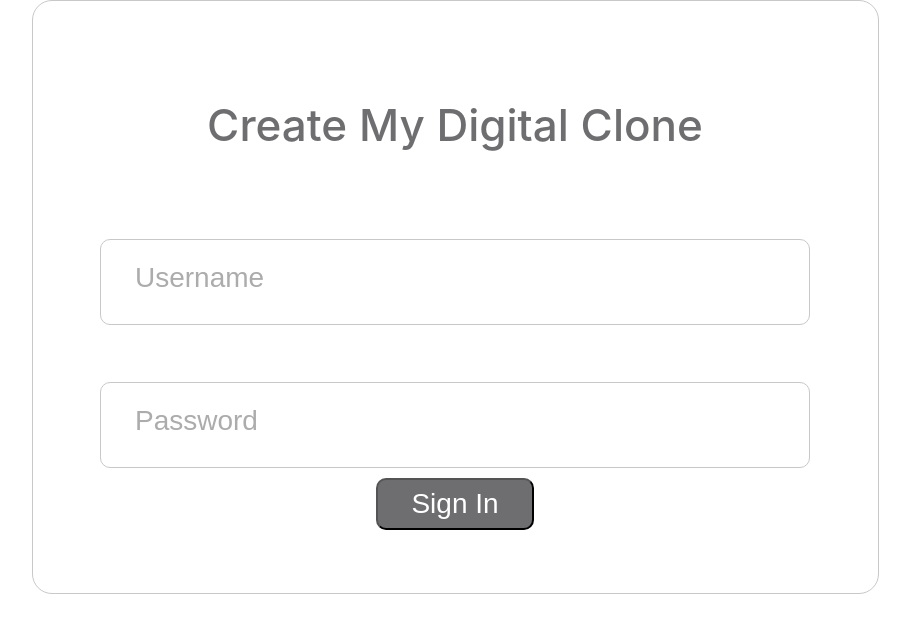
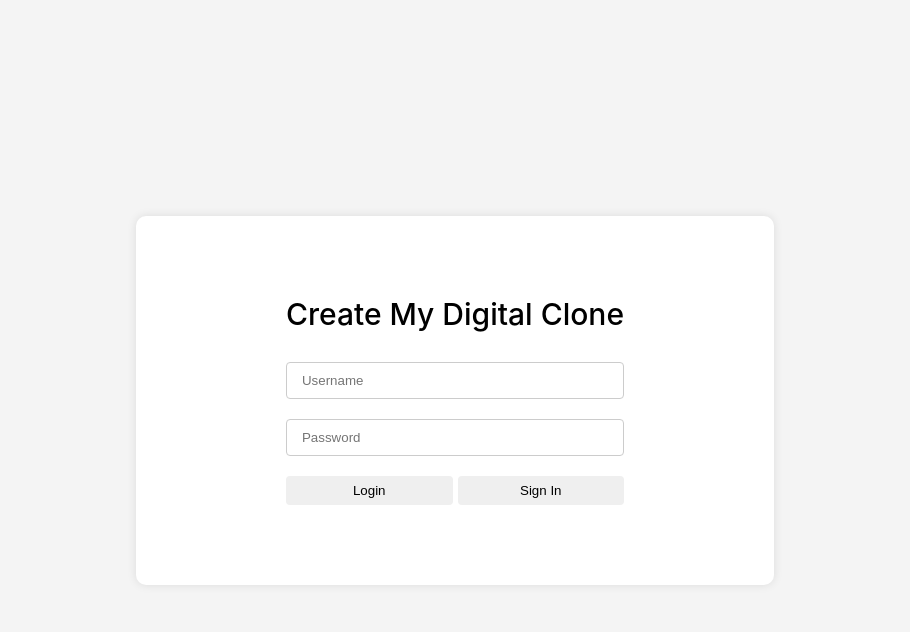
Before and after one commit to jlee4330/URP, a React (Create React App) app in the folder client/: page / in a window 1280 px wide. Shown: the top 632 px of the page, without its empty margins (185-1095 px from the left). Built offline with nearby package versions, Linux system fonts and the light colour scheme.

Commit message:
Login Page

```diff
--- a/client/src/Component/Login/login.css
+++ b/client/src/Component/Login/login.css
@@ -1,105 +1,95 @@
+body,
+html {
+    height: 100%;
+    /* This makes sure that the HTML and body tags take up the full height of the viewport */
+    margin: 0;
+    /* Removes the default margin provided by browsers */
+    display: flex;
+    /* Enables flexbox */
+    justify-content: center;
+    /* Centers content horizontally */
+    align-items: center;
+    /* Centers content vertically */
+    background-color: #f4f4f4;
+    /* Optional: sets a background color */
+}
 
 .signholder {
-    margin: auto;
-    width: 847px;
-
-
-}
-
-.signinbox {
     display: flex;
     flex-direction: column;
     align-items: center;
-
-    margin-bottom: 24px;
-
-    height: 280px;
-    border-radius: 4px;
-    border: solid 1px #c8c8c8;
-    background-color: white;
-}
-
-.signinTitle {
-    font-size: 44px;
-    font-weight: 500;
-    color: #6E6D70;
-    margin: 97px 0 30px;
-
-}
-
-.signInput {
-    width: 704px;
-    height: 82px;
+    padding: 80px 150px;
+    box-shadow: 0px 0px 10px 0px rgba(0, 0, 0, 0.1);
+    /* Optional: Adds a shadow for better visibility */
+    background: white;
+    /* Optional: sets a background color for the signholder */
     border-radius: 10px;
-    margin-top: 57px;
-    border: solid 1px #c8c8c8;
-}
-
-.loginBtn {
-    width: 158px;
-    height: 52px;
-    margin-top: 10px;
-
-    border-radius: 10px;
-
-    font-size: 28px;
-    background-color: #6E6D70;
-    color: white;
-}
-
-.loginBtn:hover {
-    background-color: #00A490;
-}
-
-.createAccountbox {
-    display: flex;
-    flex-direction: row;
-    align-items: center;
-    justify-content: center;
-
-    margin: auto;
-
-    height: 60px;
-    border-radius: 4px;
-    border: solid 1px #c8c8c8;
-    background-color: white;
-
-    font-size: 14px;
-}
-
-.createAccountbox > button {
-    border: none;
-    background-color: white;
-
-    font-size: 14px;
-    font-weight: 700;
-    color: #00B7A1;
+    /* Optional: rounds the corners */
 }
 
 .signupbox {
     display: flex;
     flex-direction: column;
-    align-items: center;
+    width: 100%;
+    /* Adjust width as needed */
+}
+
+.signInput {
+
+    padding: 10px 15px;
+    /* Adds padding for aesthetics */
+    margin-bottom: 20px;
+    /* Adds a bottom margin for spacing */
+    border: 0.1px solid #ccc ;
+    border-radius: 4px;
 
 
-    margin-bottom: 24px;
-
-    height: 592px;
-
-    border-radius: 20px;
-    border: solid 1px #c8c8c8;
-    background-color: white;
+    /* Rounds the corners of inputs and buttons */
 }
 
-input::placeholder {
-    color: #ACACAC;
-    font-size: 28px;
-    /*font-style: italic;
-    */
-    text-indent: 32px;
 
-  }
 
-  .buttonContainer {
-    text-align: right;
-  }
+.buttonContainer {
+    display: flex;
+    flex-direction: row;
+    justify-content: space-between;
+    /* This will place a bit of space between the two buttons */
+}
+
+.loginBtn,
+.signBtn {
+    padding: 7px 15px;
+    /* Adjust padding to control the height and width */
+    flex: 1;
+    /* Makes both buttons take up equal space in the container */
+    border: grey;
+    margin-right: 5px;
+    /* Right margin for the left button only */
+    border-radius: 4px;
+}
+
+.signBtn {
+    margin-right: 0;
+    /* Removes the right margin for the rightmost button */
+}
+
+
+
+.loginBtn:hover {
+    background-color: #00a49192;
+}
+
+.signBtn:hover {
+    background-color: #00a49192;;
+}
+
+
+.signinTitle {
+    font-size: 30px ;
+    /* Adjust the size as needed */
+    margin-bottom: 30px;
+    /* Adds space below the title */
+    text-align: center;
+    /* Centers the text */
+    font-weight: 450;
+}
--- a/client/src/Pages/LoginPage.js
+++ b/client/src/Pages/LoginPage.js
@@ -2,19 +2,22 @@ import React from 'react'
 // import {Link} from 'react-router-dom'
 import '/Users/donggunlee/Desktop/CloneBuilder/URP/client/src/Component/Login/login.css';
 
+
+
 export const LoginPage = (props) => {
     return(
         <>
-
-       <div className='signholder'>
+        <div className='signholder'>
                 <form className='signupbox'>
-                    <div className='signinTitle'>
+                    <form className='signinTitle'>
                         Create My Digital Clone
-                    </div>
+                    </form>
                     <input className='signInput' placeholder={'Username'} ></input>
                     <input className='signInput' placeholder={'Password'} ></input>
-                    <button className='loginBtn' type="submit">Sign In</button>
-
+                    <div className='buttonContainer'>
+                        <button className='loginBtn' type="submit">Login</button>
+                        <button className='signBtn' type="submit">Sign In</button>
+                    </div>
 
 
 
@@ -26,6 +29,8 @@ export const LoginPage = (props) => {
 
 
             </div>
+
+
         </>
     );
 }
```
